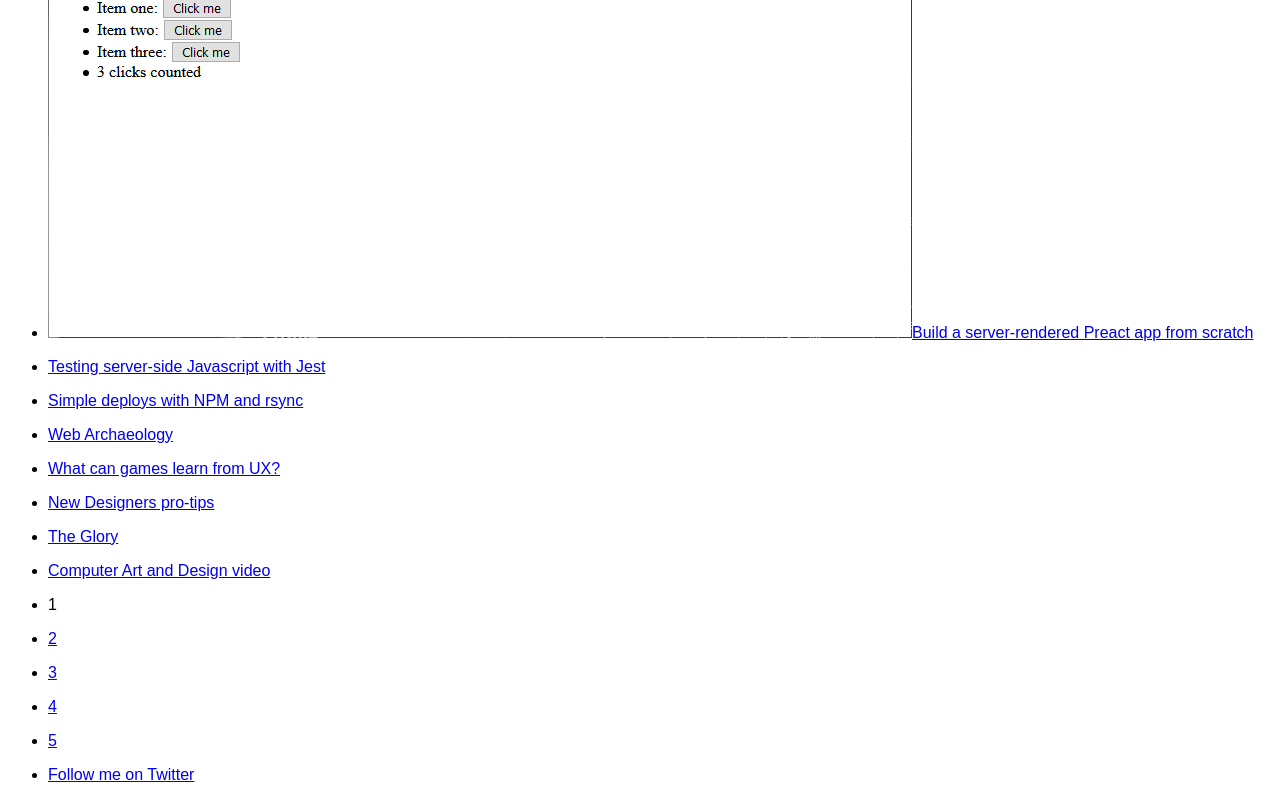
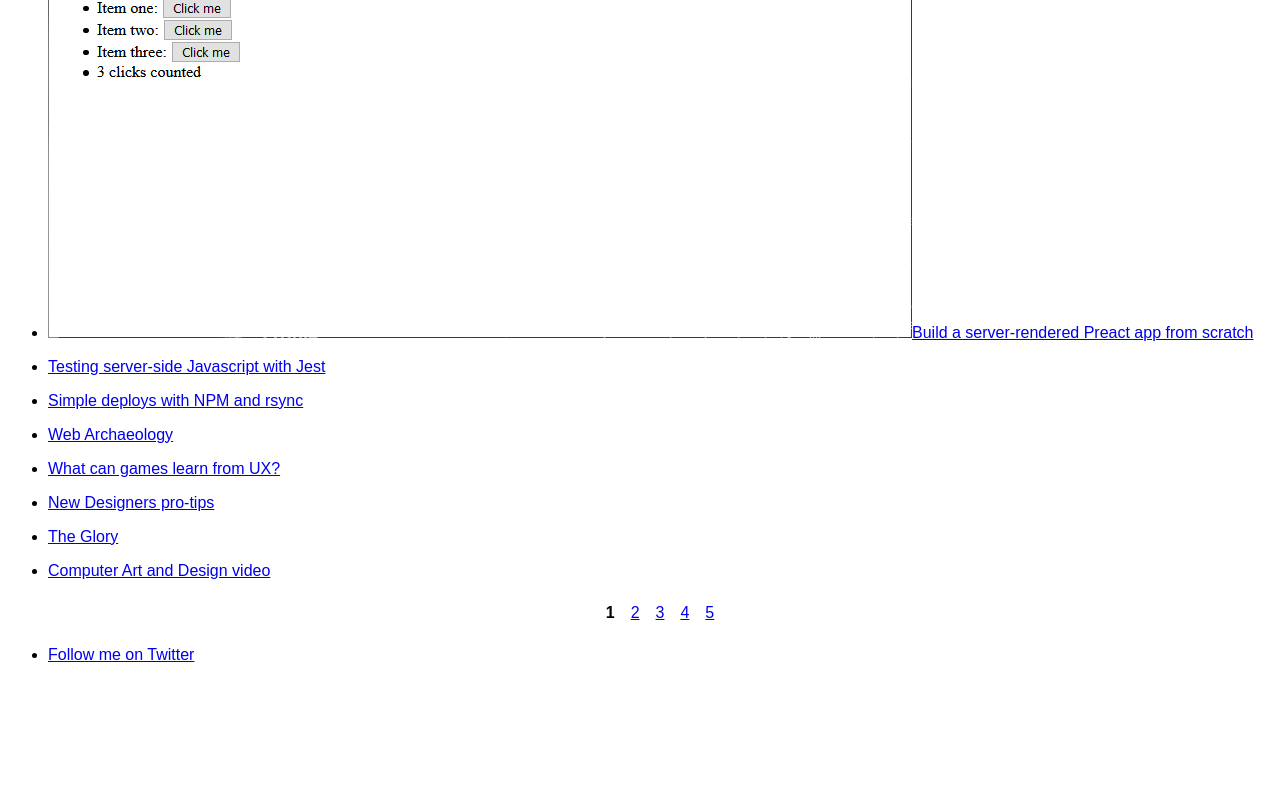
Before and after one commit to velvetkevorkian/website-2021, a Next.js app: page /blog in a window 1280 px wide. Shown: the part 370-1170 px from the top of the page. After the commit the page ends 1050 px from the top, so only its background shows below. Built offline with nearby package versions, Linux system fonts and the light colour scheme.

Commit message:
Basic pagination styling and add to style guide

```diff
--- a/assets/css/app.css
+++ b/assets/css/app.css
@@ -26,3 +26,10 @@ body {
 h1, h2, h3, h4, h5, h6 {
   font-family: Goldman;
 }
+
+.visually-hidden {
+  position: absolute;
+  clip-path: inset(50%);
+  width: 1px;
+  height: 1px;
+}
--- a/components/Pagination/index.tsx
+++ b/components/Pagination/index.tsx
@@ -1,5 +1,6 @@
 import Link from 'next/link'
 import { PostType } from 'types'
+import styles from './styles.module.css'
 
 type Props = {
   totalPages: number,
@@ -14,14 +15,24 @@ export default function Pagination({totalPages, currentPage, postType}: Props):
   }))
 
   return (
-    <ul>
+    <ul className={styles.pagination}>
       {arr.map(i => (
-        <li>
+        <li className={styles['pagination-item']}>
           { i.current
-            ? <span>{i.page}</span>
+            ? <span className={styles.current}>
+              <span className="visually-hidden">
+                Page&nbsp;
+              </span>
+              {i.page}
+            </span>
             : (
               <Link href={`/${postType}/page/${i.page}`}>
-                <a>{i.page}</a>
+                <a>
+                  <span className="visually-hidden">
+                    Page&nbsp;
+                  </span>
+                  {i.page}
+                </a>
               </Link>
             )
           }
--- /dev/null
+++ b/components/Pagination/styles.module.css
@@ -0,0 +1,12 @@
+.pagination {
+  text-align: center;
+}
+
+.pagination-item {
+  display: inline-block;
+  margin: 0.5em;
+}
+
+.current {
+  font-weight: bold;
+}
```
Also changed, not shown: pages/style-guide/index.tsx (+11 -0 lines).
